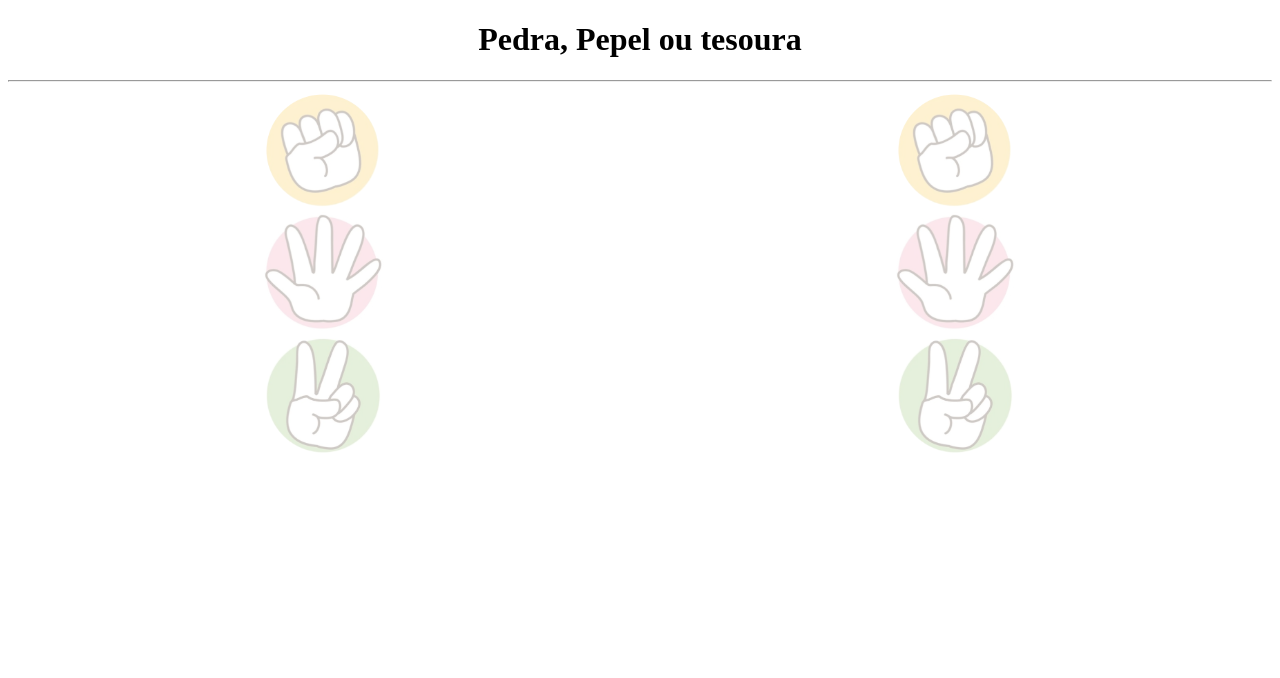
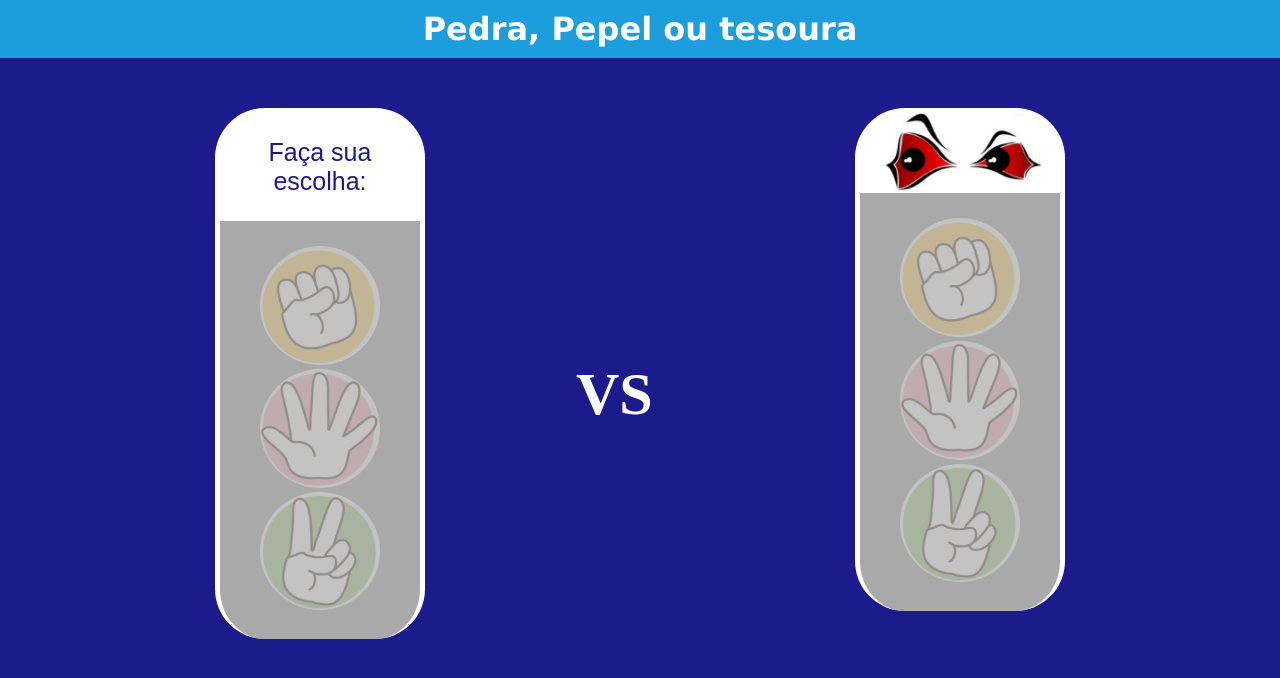
Before and after one commit to MicaelMoura/Pedra-Papel_Tesoura, a plain HTML site: page index.html in a window 1280 px wide. Drawn offline with Linux system fonts and the light colour scheme.

Commit message:
Funcional

```diff
--- a/index.html
+++ b/index.html
@@ -6,6 +6,23 @@
     <meta name="viewport" content="width=device-width, initial-scale=1.0">
     <title>Pedra | Papel | Tesoura</title>
     <style>
+        * {
+           margin: 0px;
+        }
+
+        body {
+            background-color: rgb(27, 27, 139);
+        }
+
+        .bar-title{
+            text-align: center;
+            padding: 10px;
+            margin-bottom: 50px;
+            color: white;
+            background-color: rgb(27, 158, 219);
+            font-family: 'Lucida Sans', 'Lucida Sans Regular', 'Lucida Grande', 'Lucida Sans Unicode', Geneva, Verdana, sans-serif;
+        }
+
         .player-options img,
         .enemy-options img
         {
@@ -20,7 +37,7 @@
         }
 
         .player-options img:hover{
-            opacity: 0.5;
+            opacity: 0.6;
         }
 
         .player-options, .enemy-options{
@@ -31,23 +48,86 @@
         .align{
             display: flex;
         }
+
+        .panel-player,
+        .panel-enemy
+        {
+            width: 200px;
+            margin: auto;
+            padding: 25px 0;
+            border-radius: 0 0 50px 50px;
+        }
+
+        .panel-enemy, .panel-player{
+            border-left: solid 5px white;
+            border-right: solid 5px white;
+            background-color: darkgray;
+        }
+
+        .bar-Player,
+        .bar-enemy{
+            width: 200px;
+            margin: auto;
+            border-radius: 50px 50px 0 0;
+        }
+
+        .bar-Player{
+            padding: 25px 0;
+            background-color: white;
+            border-top: solid 5px white;
+            border-left: solid 5px white;
+            border-right: solid 5px white;
+            color: rgb(27, 27, 139);
+            font-size: 25px;
+            font-family: fantasy;
+        }
+
+        .bar-enemy{
+            padding: 40px 0;
+            background-image: url("Imagens/inimigo_espera.png");
+            background-color: white;
+            background-size: contain;
+            background-repeat: no-repeat;
+            background-position: center;
+            border-top: solid 5px white;
+            border-left: solid 5px white;
+            border-right: solid 5px white;
+        }
+
+        .bar-enemy:hover{
+            background-image: url("Imagens/inimigo_hover.png");
+        }
+
+        .vs{
+            position: absolute;
+            top: 45%;
+            left: 45%;
+            color: white;
+            font-size: 30px;
+        }
     </style>
 </head>
 <body>
-    <h1 style="text-align: center;">Pedra, Pepel ou tesoura</h1>
-    <hr>
-
+    <div class="bar-title">
+        <h1>Pedra, Pepel ou tesoura</h1>
+    </div>
+    <div class="vs"><h1>VS</h1></div>
     <div class="align">
         <div class="player-options">
+            <div class="bar-Player">Faça sua escolha:</div>
+            <div class="panel-player">
                 <div><img opt="pedra" src="Imagens/Pedra.png" alt="Pedra"></div>
                 <div><img opt="papel" src="Imagens/Papel.png" alt="Papel"></div>
                 <div><img opt="tesoura" src="Imagens/Tesoura.png" alt="Tesoura"></div>
             </div>
-
+        </div>
         <div class="enemy-options">
+            <div class="bar-enemy"></div>
+            <div class="panel-enemy">
                 <div><img name="opt-0" src="Imagens/Pedra.png" alt="Pedra"></div>
                 <div><img name="opt-1" src="Imagens/Papel.png" alt="Papel"></div>
                 <div><img name="opt-2" src="Imagens/Tesoura.png" alt="Tesoura"></div>
+            </div>
         </div>
     </div>
 
--- a/script.js
+++ b/script.js
@@ -1,5 +1,7 @@
 var elementosPlayer = document.querySelectorAll('.player-options div img');
 var opt = "";
+var optInimigo = "";
+var vencedor = "";
 
 function resetPlayer(){
     for(var i = 0; i < elementosPlayer.length; i++){
@@ -7,16 +9,56 @@ function resetPlayer(){
     }
 }
 
+function validarVitoria(){
+    if(opt == "pedra"){
+        if(optInimigo == "opt-0"){
+            vencedor = "empate";
+        }
+        else if(optInimigo == "opt-1"){
+            vencedor = "inimigo";
+        }
+        else {
+            vencedor = "player";
+        }
+    }
+    else if(opt == "papel"){
+        if(optInimigo == "opt-0"){
+            vencedor = "player";
+        }
+        else if(optInimigo == "opt-1"){
+            vencedor = "empate";
+        }
+        else {
+            vencedor = "inimigo";
+        }
+    }
+    else{
+        if(optInimigo == "opt-0"){
+            vencedor = "inimigo";
+        }
+        else if(optInimigo == "opt-1"){
+            vencedor = "player";
+        }
+        else {
+            vencedor = "empate";
+        }
+    }
+
+    alert("Vencedor: "+vencedor);
+}
+
 function vezOponente(){
     let ran = Math.floor(Math.random()*3);
-
-    let escolhaOp = document.querySelector('img[name=opt-'+ran+']');
+    optInimigo = 'opt-'+ran;
+    let escolhaOp = document.querySelector('img[name='+optInimigo+']');
 
     for(i = 0; i < 3; i++){
         document.querySelector('img[name=opt-'+i+']').style.opacity = 0.3;
     }
 
     escolhaOp.style.opacity = 1;
+
+    validarVitoria();
 }
 
 for(var i = 0; i < elementosPlayer.length; i++){
```
Also changed, not shown: Imagens/3_seguidas.jpg (added), Imagens/inimigo_espera.png (added), Imagens/inimigo_hover.png (added). Lines whose indentation alone changed are shown as unchanged.
